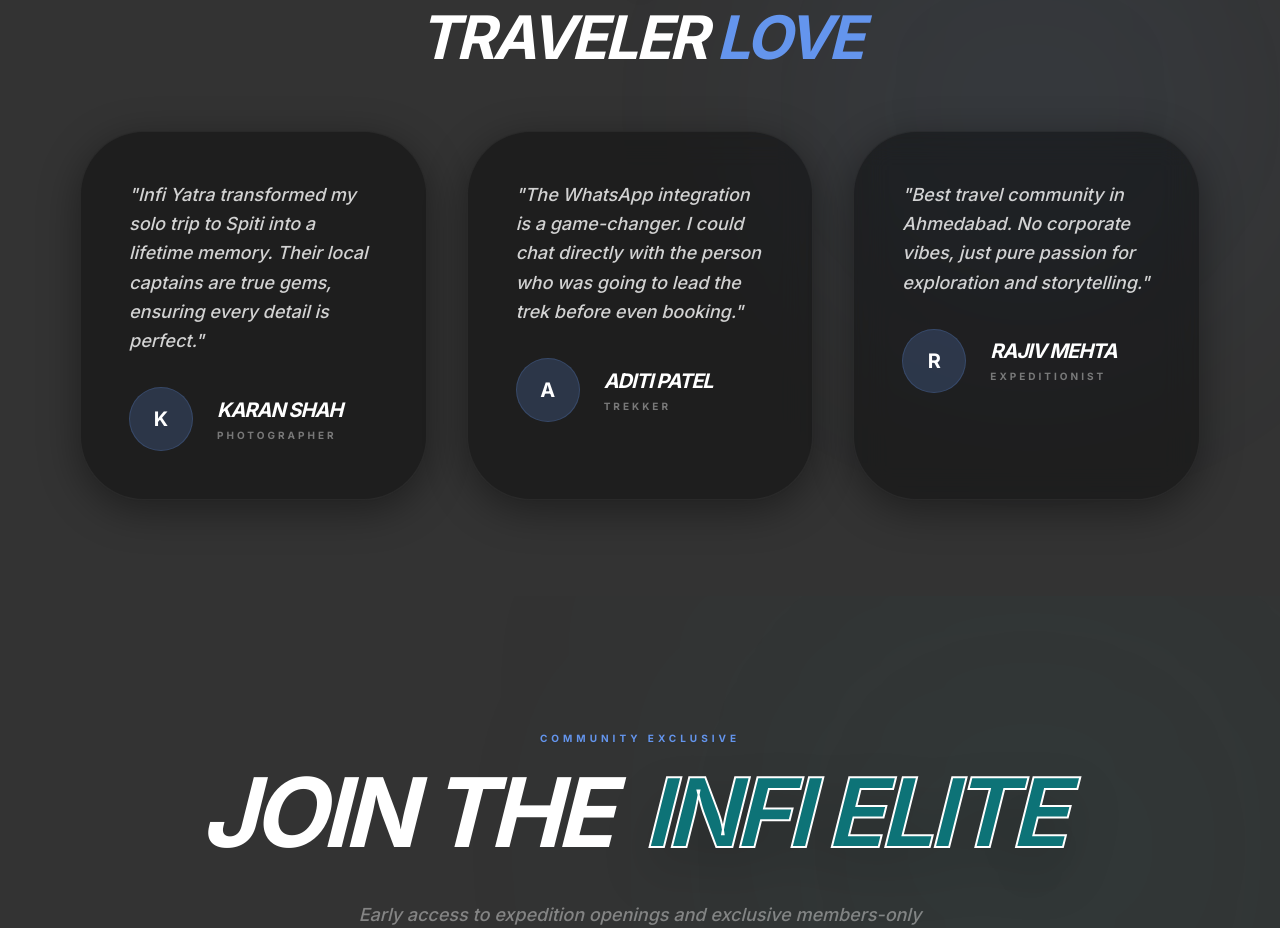
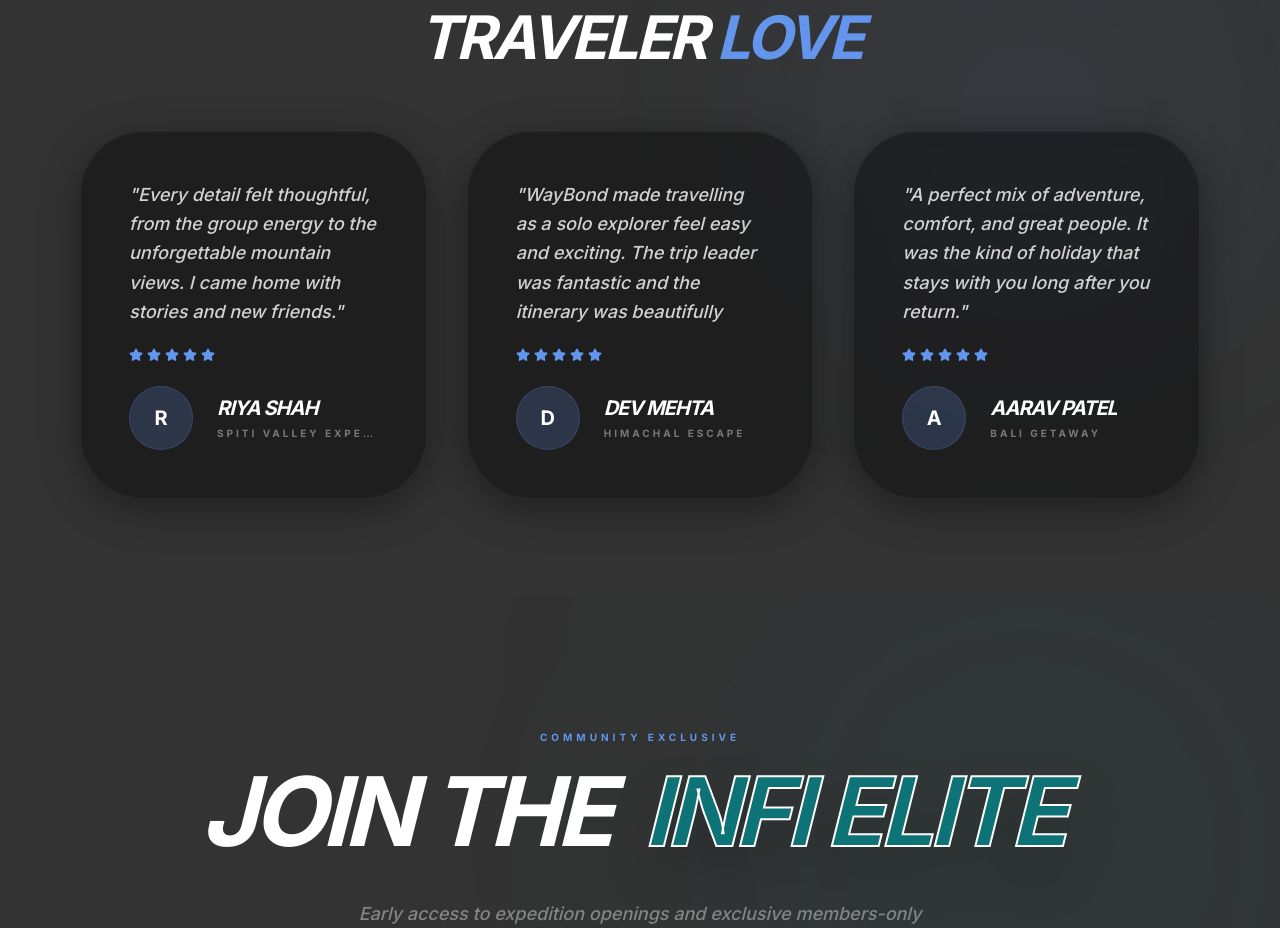
Before and after one commit to devrishiprajapati/Waybond, a React (Vite) app: page / in a window 1280 px wide. Shown: the part 4060-4988 px from the top of the page. Built offline with nearby package versions, Linux system fonts and the light colour scheme; no server answers.

Commit message:
Home page testimonial issue resolved

```diff
--- a/src/components/home/TestimonialsSection.tsx
+++ b/src/components/home/TestimonialsSection.tsx
@@ -1,48 +1,80 @@
-import React from 'react'
+import { useEffect, useState } from 'react'
 import { motion } from 'framer-motion'
-import { Heart } from 'lucide-react'
+import { Heart, Star } from 'lucide-react'
+import { Link } from 'react-router-dom'
+
+type Testimonial = {
+  id: number
+  name: string
+  trip: string
+  review: string
+  rating: number
+  media?: string
+  mediaType?: 'image' | 'video'
+}
+
+const STORAGE_KEY = 'waybond_testimonials'
+const fallbackTestimonials: Testimonial[] = [
+  { id: 1, name: 'Riya Shah', trip: 'Spiti Valley Expedition', review: 'Every detail felt thoughtful, from the group energy to the unforgettable mountain views. I came home with stories and new friends.', rating: 5 },
+  { id: 2, name: 'Dev Mehta', trip: 'Himachal Escape', review: 'WayBond made travelling as a solo explorer feel easy and exciting. The trip leader was fantastic and the itinerary was beautifully paced.', rating: 5 },
+  { id: 3, name: 'Aarav Patel', trip: 'Bali Getaway', review: 'A perfect mix of adventure, comfort, and great people. It was the kind of holiday that stays with you long after you return.', rating: 5 }
+]
+
+const readLocalTestimonials = (): Testimonial[] => {
+  try { return JSON.parse(localStorage.getItem(STORAGE_KEY) || '[]') } catch { return [] }
+}
 
 export default function TestimonialsSection() {
-  const testimonials = [
-    { name: 'Karan Shah', text: "Infi Yatra transformed my solo trip to Spiti into a lifetime memory. Their local captains are true gems, ensuring every detail is perfect.", role: 'Photographer' },
-    { name: 'Aditi Patel', text: "The WhatsApp integration is a game-changer. I could chat directly with the person who was going to lead the trek before even booking.", role: 'Trekker' },
-    { name: 'Rajiv Mehta', text: "Best travel community in Ahmedabad. No corporate vibes, just pure passion for exploration and storytelling.", role: 'Expeditionist' }
-  ];
+  const [testimonials, setTestimonials] = useState<Testimonial[]>(fallbackTestimonials)
+
+  useEffect(() => {
+    const loadLatestTestimonials = async () => {
+      try {
+        const response = await fetch('/api/testimonials')
+        if (response.ok) {
+          const saved: Testimonial[] = await response.json()
+          if (saved.length) {
+            setTestimonials(saved.slice(0, 3))
+            return
+          }
+        }
+      } catch { /* Fall back to reviews saved in this browser. */ }
+
+      const localReviews = readLocalTestimonials()
+      if (localReviews.length) setTestimonials(localReviews.slice(0, 3))
+    }
+
+    loadLatestTestimonials()
+  }, [])
 
   return (
     <section className="py-24 bg-charcoal relative overflow-hidden">
-      {/* Background Graphic */}
       <div className="absolute top-0 right-0 w-[500px] h-[500px] bg-secondary/5 blur-[100px] rounded-full pointer-events-none"></div>
-
       <div className="max-w-[1920px] mx-auto px-6 md:px-12 lg:px-20 relative z-10">
         <div className="text-center mb-16 space-y-4">
           <Heart className="text-secondary mx-auto drop-shadow-lg" size={40} />
-          <h2 className="text-4xl md:text-6xl font-display font-black text-white tracking-tighter uppercase italic leading-none">
-            Traveler <span className="text-secondary">Love</span>
-          </h2>
+          <h2 className="text-4xl md:text-6xl font-display font-black text-white tracking-tighter uppercase italic leading-none">Traveler <span className="text-secondary">Love</span></h2>
         </div>
 
         <div className="grid grid-cols-1 lg:grid-cols-3 gap-10">
-          {testimonials.map((test, i) => (
+          {testimonials.map((test, index) => (
+            <Link key={`${test.id}-${index}`} to="/testimonials" aria-label={`Read more traveller reviews, including ${test.name}'s review`} className="block h-full rounded-[4rem] focus:outline-none focus-visible:ring-2 focus-visible:ring-secondary">
               <motion.div
-              key={i}
                 initial={{ opacity: 0, y: 30 }}
                 whileInView={{ opacity: 1, y: 0 }}
-              transition={{ delay: i * 0.1 }}
+                transition={{ delay: index * 0.1 }}
                 viewport={{ once: true }}
-              className="liquid-glass-dark p-12 rounded-[4rem] border border-white/10 hover:border-secondary/20 transition-all duration-700 shadow-2xl group"
+                className="liquid-glass-dark h-full p-12 rounded-[4rem] border border-white/10 hover:border-secondary/20 transition-all duration-700 shadow-2xl group"
               >
-              <p className="text-white/80 font-medium text-lg leading-relaxed italic mb-8">"{test.text}"</p>
+                {test.media && <div className="h-40 rounded-[2rem] overflow-hidden bg-black/30 mb-8">{test.mediaType === 'video' ? <video src={test.media} controls className="w-full h-full object-cover" /> : <img src={test.media} alt={`${test.name}'s trip`} className="w-full h-full object-cover" />}</div>}
+                <p className="text-white/80 font-medium text-lg leading-relaxed italic mb-6 max-h-36 overflow-hidden">&quot;{test.review}&quot;</p>
+                <div className="flex gap-1 mb-6">{Array.from({ length: Math.min(test.rating || 5, 5) }).map((_, star) => <Star key={star} size={14} className="text-secondary fill-secondary" />)}</div>
                 <div className="flex items-center space-x-6">
-                <div className="w-16 h-16 rounded-full bg-secondary/20 flex items-center justify-center border border-secondary/20 group-hover:bg-secondary transition-all">
-                  <span className="text-white font-black text-xl">{test.name[0]}</span>
-                </div>
-                <div>
-                  <h4 className="text-xl font-display font-black text-white uppercase italic tracking-tighter group-hover:text-secondary transition-all">{test.name}</h4>
-                  <p className="text-white/40 text-[10px] font-black uppercase tracking-[0.3em] mt-1">{test.role}</p>
-                </div>
+                  <div className="w-16 h-16 shrink-0 rounded-full bg-secondary/20 flex items-center justify-center border border-secondary/20 group-hover:bg-secondary transition-all"><span className="text-white font-black text-xl">{test.name[0]}</span></div>
+                  <div className="min-w-0"><h4 className="text-xl font-display font-black text-white uppercase italic tracking-tighter group-hover:text-secondary transition-all truncate">{test.name}</h4><p className="text-white/40 text-[10px] font-black uppercase tracking-[0.3em] mt-1 truncate">{test.trip}</p></div>
                 </div>
               </motion.div>
+            </Link>
           ))}
         </div>
       </div>
```
Lines whose indentation alone changed are shown as unchanged.
